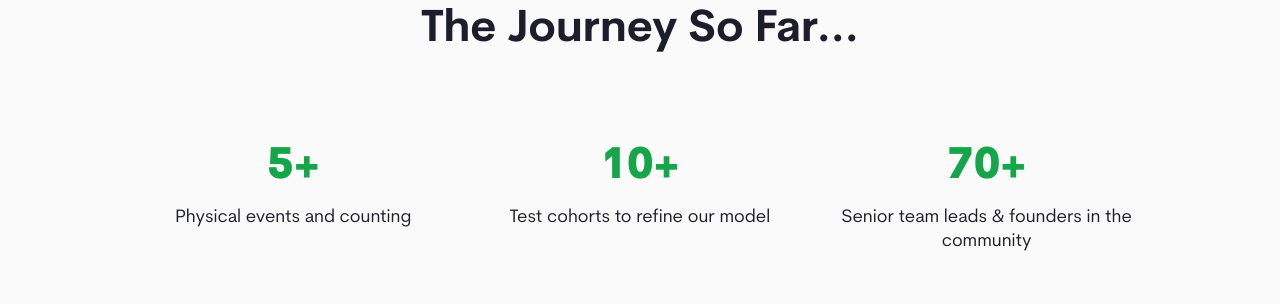
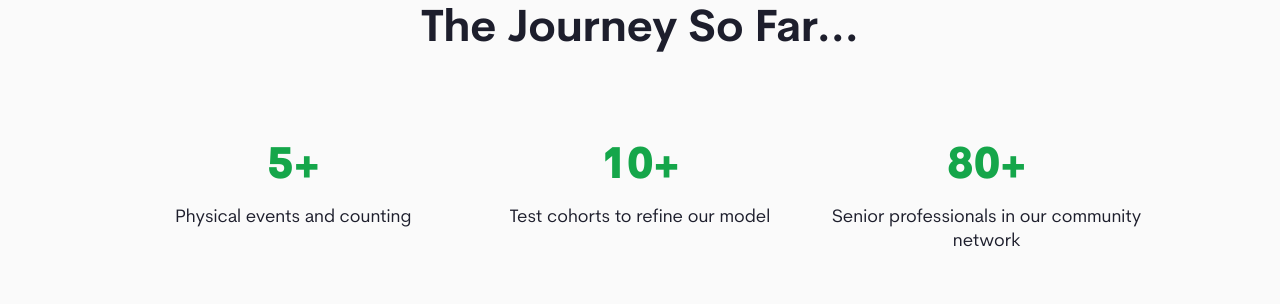
Before and after one commit to Growth-Clinic/growth-clinic.github.io, a plain HTML site: page about.html in a window 1280 px wide. Shown: the part 2600-2904 px from the top of the page. Drawn offline with nearby package versions, Linux system fonts and the light colour scheme.

Commit message:
Update member size in about.html

```diff
--- a/about.html
+++ b/about.html
@@ -196,10 +196,10 @@
                     </p>
                 </div>
                 <div class="journey-item">
-                    <h3>70+</h3>
+                    <h3>80+</h3>
                     <p>
-                        Senior team leads & founders
-                        in the community
+                        Senior professionals
+                        in our community network
                     </p>
                 </div>
             </div>
```
